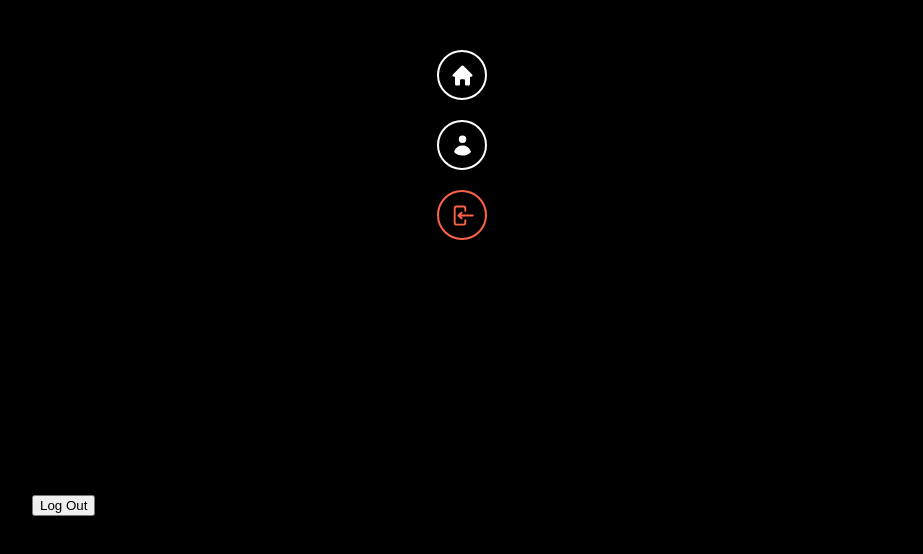
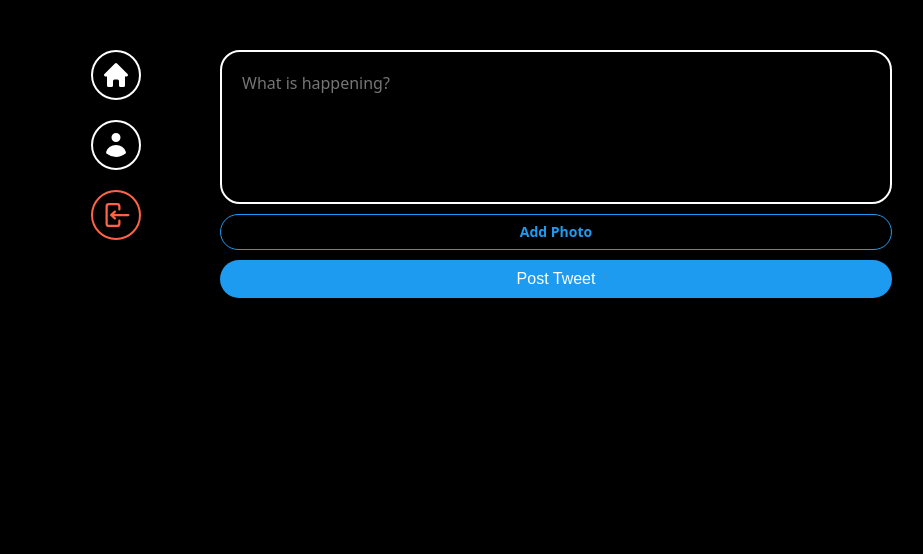
Before and after one commit to lunaticholic/nwitter-reloaded, a React (Vite) app: page / in a window 1280 px wide. Shown: the top 554 px of the page, without its empty margins (178-1101 px from the left). Built offline with nearby package versions, Linux system fonts and the light colour scheme; no server answers; sample sign-in values are in the browser's storage.

Commit message:
Nwitter Post Tweet Form

```diff
--- a/src/components/layout.tsx
+++ b/src/components/layout.tsx
@@ -5,11 +5,11 @@
 const Wrapper = styled.div`
     display: grid;
     gap: 20px;
+    grid-template-columns: 1fr 4fr;
     padding: 50px 0px;
     width: 100%;
     height: 100%;
     max-width: 860px;
-    margin: 0 auto;
 `;
 const Menu = styled.div`
     display: flex;
@@ -27,8 +27,7 @@
     width: 50px;
     height: 50px;
     svg {
-        width: 25px;
-        height: 25px;
+        width: 30px;
         fill: white;
     }
     &.log-out {
@@ -67,7 +66,7 @@
                     </MenuItem>
                 </Link>
                 <MenuItem onClick={onLogOut} className="log-out">
-                    <svg dataSlot="icon" fill="currentColor" viewBox="0 0 20 20" xmlns="http://www.w3.org/2000/svg" aria-hidden="true">
+                    <svg fill="currentColor" viewBox="0 0 20 20" xmlns="http://www.w3.org/2000/svg" aria-hidden="true">
                         <path clipRule="evenodd" fillRule="evenodd" d="M3 4.25A2.25 2.25 0 0 1 5.25 2h5.5A2.25 2.25 0 0 1 13 4.25v2a.75.75 0 0 1-1.5 0v-2a.75.75 0 0 0-.75-.75h-5.5a.75.75 0 0 0-.75.75v11.5c0 .414.336.75.75.75h5.5a.75.75 0 0 0 .75-.75v-2a.75.75 0 0 1 1.5 0v2A2.25 2.25 0 0 1 10.75 18h-5.5A2.25 2.25 0 0 1 3 15.75V4.25Z" />
                         <path clipRule="evenodd" fillRule="evenodd" d="M19 10a.75.75 0 0 0-.75-.75H8.704l1.048-.943a.75.75 0 1 0-1.004-1.114l-2.5 2.25a.75.75 0 0 0 0 1.114l2.5 2.25a.75.75 0 1 0 1.004-1.114l-1.048-.943h9.546A.75.75 0 0 0 19 10Z" />
                     </svg>
--- /dev/null
+++ b/src/components/post-tweet-form.tsx
@@ -0,0 +1,89 @@
+import { useState } from "react";
+import { styled } from "styled-components";
+
+const Form = styled.form`
+    display: flex;
+    flex-direction: column;
+    gap: 10px;
+
+`;
+
+const TextArea = styled.textarea`
+    // Text Area 스타일
+    border: 2px solid white;
+    padding: 20px;
+    border-radius: 20px;
+    font-size: 16px;
+    color: white;
+    background-color: black;
+    width: 100%;
+    resize: none;
+    font-family: system-ui, -apple-system, BlinkMacSystemFont, 'Segoe UI', Roboto, Oxygen, Ubuntu, Cantarell, 'Open Sans', 'Helvetica Neue', sans-serif;
+    &::placeholder{
+        font-size: 16px;
+    }
+    &:focus{
+        // 테두리 색 변경
+        outline: none;
+        border-color: #1d9bf0;
+    }
+`;
+
+const AttachFileButton = styled.label`
+    padding: 10px 0px;
+    color: #1d9bf0;
+    text-align: center;
+    border-radius: 20px;
+    border: 1px solid #1d9bf0;
+    font-size: 14px;
+    font-weight: 600;
+    cursor: pointer;
+`;
+
+const AttachFileInput = styled.input`
+    display: none;
+`;
+
+const SubmitBtn = styled.input`
+    background-color: #1d9bf0;
+    color: white;
+    border: none;
+    padding: 10px 0px;
+    text-align: center;
+    border-radius: 20px;
+    font-size: 16px;
+    cursor: pointer;
+    &:hover,
+    &:active{
+        opacity: 0.8;
+    }
+`;
+
+export default function PostTweetForm(){
+
+    const [isLoading, setIsLoading] = useState(false);
+    const [tweet, setTweet] = useState("");
+    const [file, setFile] = useState<File | null>(null);
+
+    // 텍스트 변경 함수
+    const onChange = (e: React.ChangeEvent<HTMLTextAreaElement>) => {
+        setTweet(e.target.value);
+    };
+
+    // 파일 변경 함수
+    const onFileChange = (e: React.ChangeEvent<HTMLInputElement>) => {
+        const { files } = e.target;
+        if(files && files.length === 1){
+            setFile(files[0]);
+        }
+    };
+
+    return (
+        <Form>
+            <TextArea rows={5} maxLength={180} value={tweet} onChange={onChange} placeholder="What is happening?" required />
+            <AttachFileButton htmlFor="file">{file ? "Photo added ✅" : "Add Photo"}</AttachFileButton>
+            <AttachFileInput onChange={onFileChange} type="file" id="file" accept="image/*" />
+            <SubmitBtn type="submit" value={isLoading ? "Posting..." : "Post Tweet"} />
+        </Form>
+    );
+}
--- a/src/routes/home.tsx
+++ b/src/routes/home.tsx
@@ -1,12 +1,12 @@
-import { auth } from "../firebase";
+import { styled } from "styled-components";
+import PostTweetForm from "../components/post-tweet-form";
+
+const Wrapper = styled.div`
+
+`;
 
 export default function Home(){
-    const logOut = () => {
-        auth.signOut();
-    };
-    return (
-        <h1>
-            <button onClick={logOut}>Log Out</button>
-        </h1>
-    );
+    return <Wrapper>
+        <PostTweetForm />
+    </Wrapper>;
 }
```
